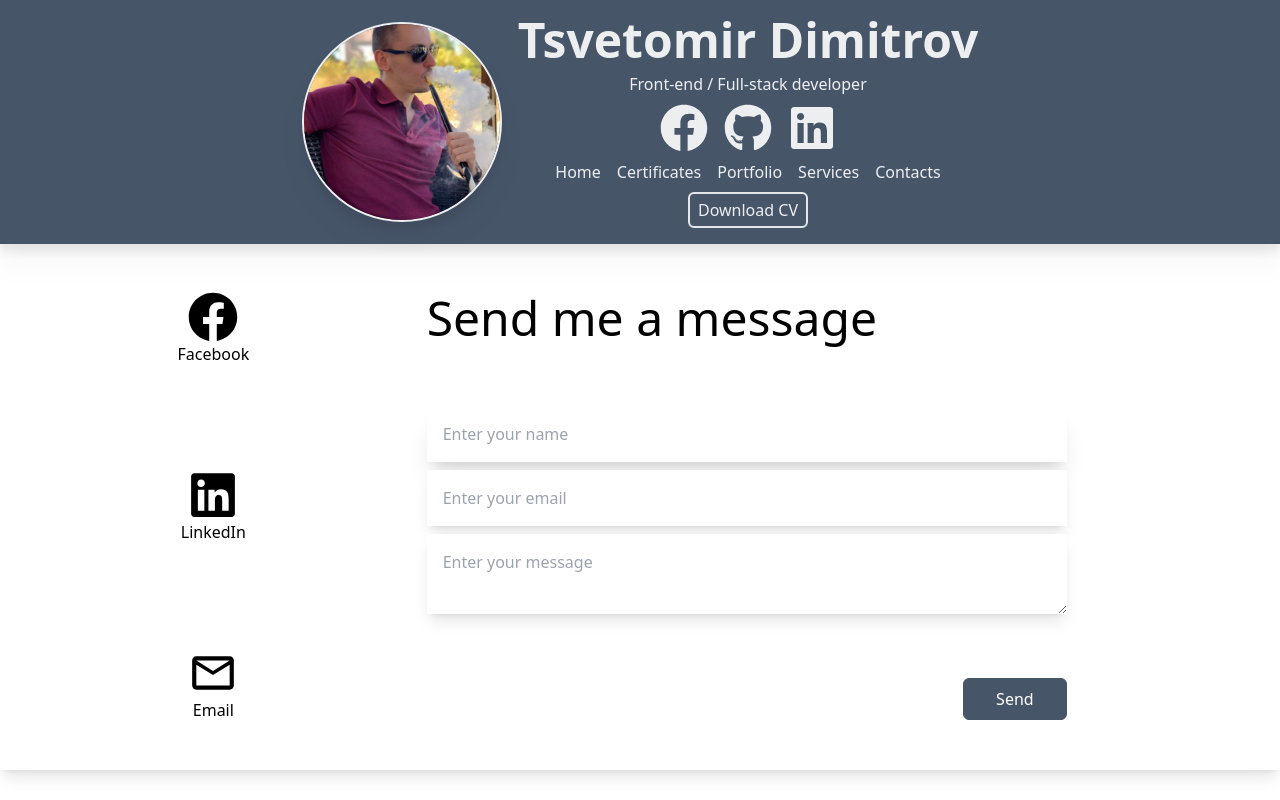
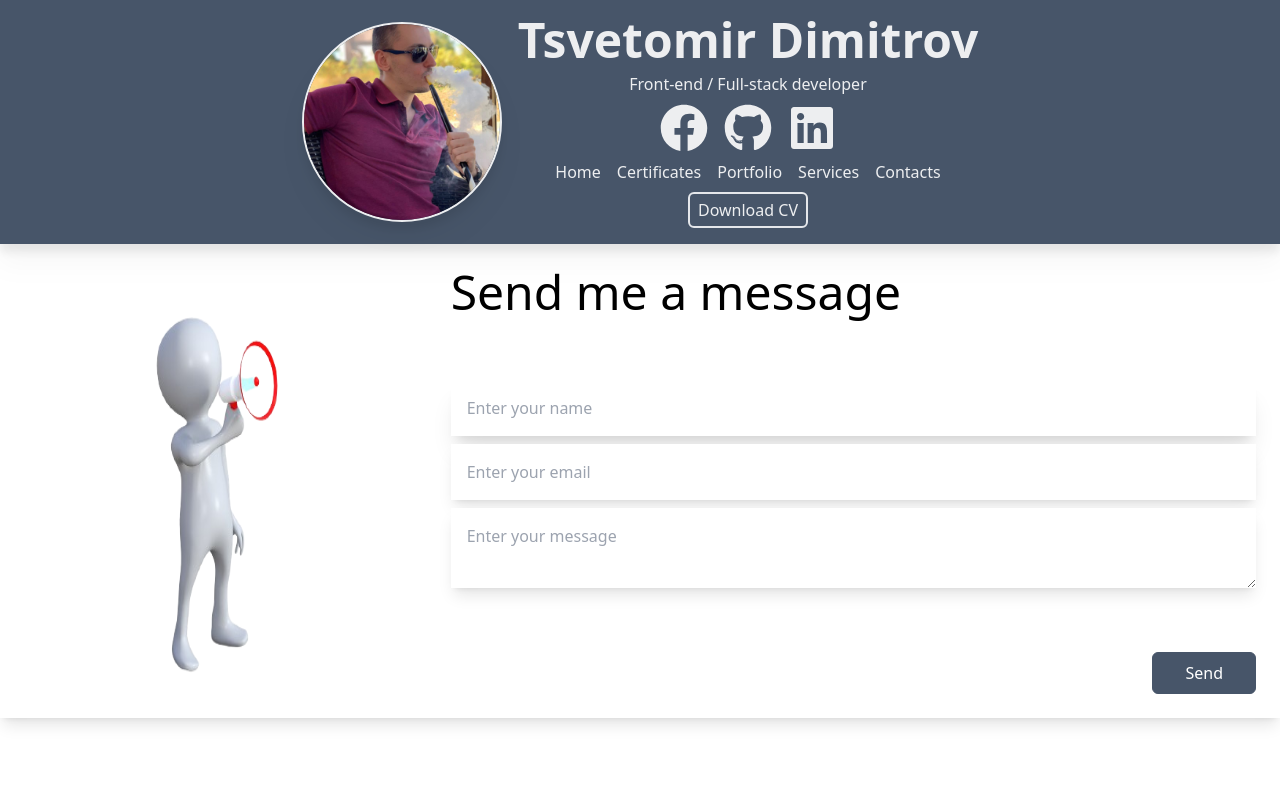
Before and after one commit to dimitrov93/myNextPortfolio, a Next.js app: page /contacts in a window 1280 px wide. Built offline with nearby package versions, Linux system fonts and the light colour scheme.

Commit message:
form updated

```diff
--- a/src/app/contacts/page.tsx
+++ b/src/app/contacts/page.tsx
@@ -22,19 +22,15 @@ export default function Contacts() {
   return (
     <>
       <div className=" container shadow-lg mx-auto grid grid-cols-3">
-        <div className="space-y-2 col-span-1">
-          {leftSide.map((item, index) => (
-            <div
-              key={index}
-              className="p-12 flex justify-center flex-col items-center"
-            >
-              {item.icon}
-              {item.title}
-            </div>
-          ))}
+        <div className="col-span-1 relative">
+          <Image
+            src={"/Images/contact.png"}
+            alt="contact me image"
+            fill={true}
+          />
         </div>
 
-        <div className="col-span-2  w-3/4 my-auto">
+        <div className="col-span-2  my-auto  p-6">
           <div className="flex flex-col gap-16 my-auto">
             <h1 className="text-5xl">Send me a message</h1>
 
@@ -55,7 +51,9 @@ export default function Contacts() {
               />
             </div>
 
-            <button className="place-self-end border border-slate-600 px-8 py-2 rounded-md bg-slate-600 text-white hover:bg-white hover:text-slate-600">Send</button>
+            <button className="place-self-end border border-slate-600 px-8 py-2 rounded-md bg-slate-600 text-white hover:bg-white hover:text-slate-600">
+              Send
+            </button>
           </div>
         </div>
       </div>
```
Also changed, not shown: public/Images/contact.png (added).
